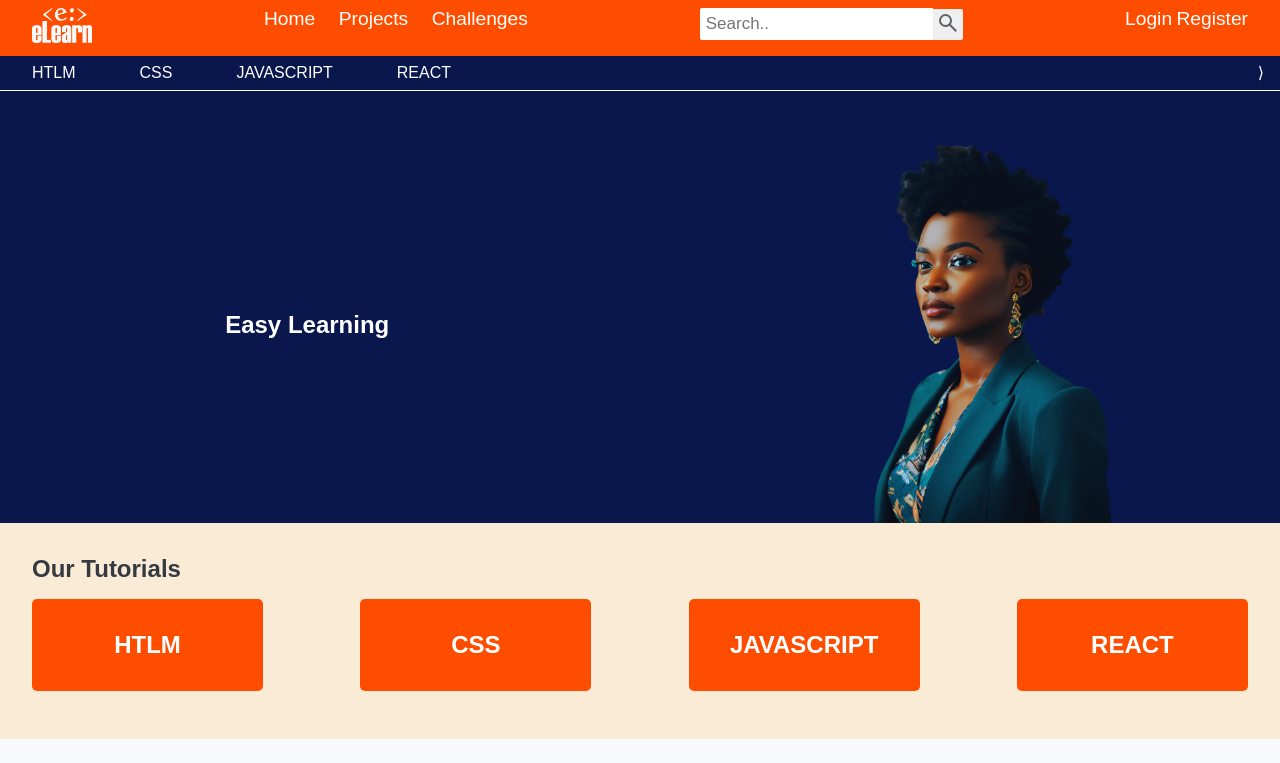
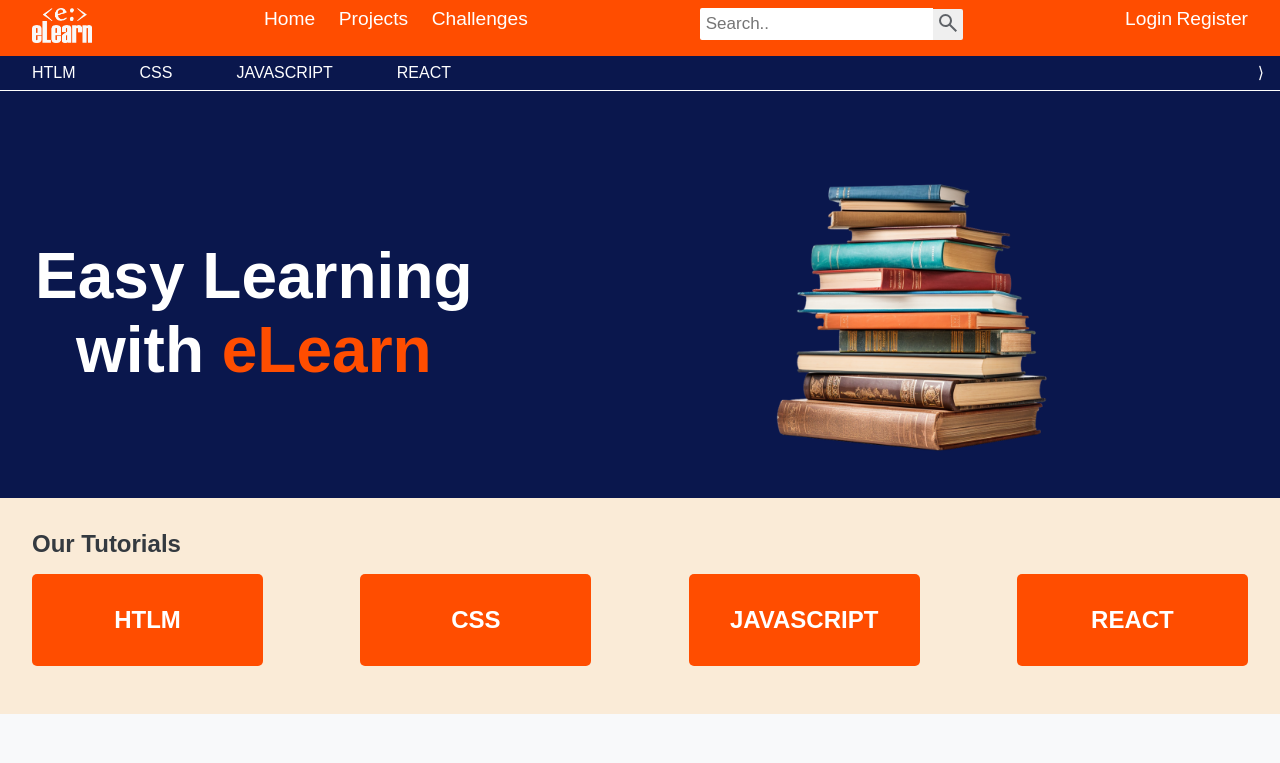
Before and after one commit to paulmagadi/Interactive-Learning-App, a Django app: page / in a window 1280 px wide. Shown: the top 763 px of the page. Run offline with Django 4.2, Linux system fonts and the light colour scheme; data comes from the database, SQL or seed files in the repository; some libraries are stand-ins or nearby versions; some web fonts are replaced.

Commit message:
modified:   InteractiveLearningApp/courses/templates/courses/course.html 	modified:   InteractiveLearningApp/main/templates/main/index.html 	new file:   InteractiveLearningApp/static/images/hero2.webp

```diff
--- a/InteractiveLearningApp/courses/templates/courses/course.html
+++ b/InteractiveLearningApp/courses/templates/courses/course.html
@@ -14,11 +14,11 @@
 
         {% for lesson in lessons %}
             <div class="content-container" style="background-color: {% cycle '#FFF4A3' '#FFC0C7' '#D9EEE1' %};">
-                <h3>{{ lesson.title }}</h3>
+                <h3>{{ lesson.title }} </h3>
 
                 {% for content in lesson_contents|dict_key:lesson.id %}
                     {% if content.content_type == 'header' %}
-                        <h4>{{ content.text_content }}</h4>
+                        <h4>{{ content.text_content }} </h4>
                         <br>
                     {% elif content.content_type == 'paragraph' %}
                         <p>{{ content.text_content }}</p>
@@ -29,7 +29,6 @@
                                 <li>{{ item }}</li>
                             {% endfor %}
                         </ul>
-                        <br>
                     {% elif content.content_type == 'code' %}
                     <textarea class="code-editor">{{ content.code_content }}</textarea>
                     {% endif %}
--- a/InteractiveLearningApp/main/templates/main/index.html
+++ b/InteractiveLearningApp/main/templates/main/index.html
@@ -12,10 +12,10 @@
             <section>
                 <div class="hero-section">
                     <div class="hero-statement">
-                        <h1>Easy Learning</h1>
+                        <h1 style="font-size: 4rem; font-weight: 600; text-align: center;">Easy Learning with <span style="color: var(--primary-color);">eLearn</span></h1>
                     </div>
                     <div class="hero-image">
-                        <img src="/static/images/hero.png" alt="eLearn">
+                        <img src="/static/images/hero2.webp" alt="eLearn">
                     </div>
                 </div>
             </section>
@@ -100,7 +100,7 @@
         }
 
         .hero-section .hero-image {
-            width: 48%;
+            width: 70%;
             display: flex;
             justify-content: center;
             align-items: baseline;
```
Also changed, not shown: InteractiveLearningApp/static/images/hero2.webp (added).
